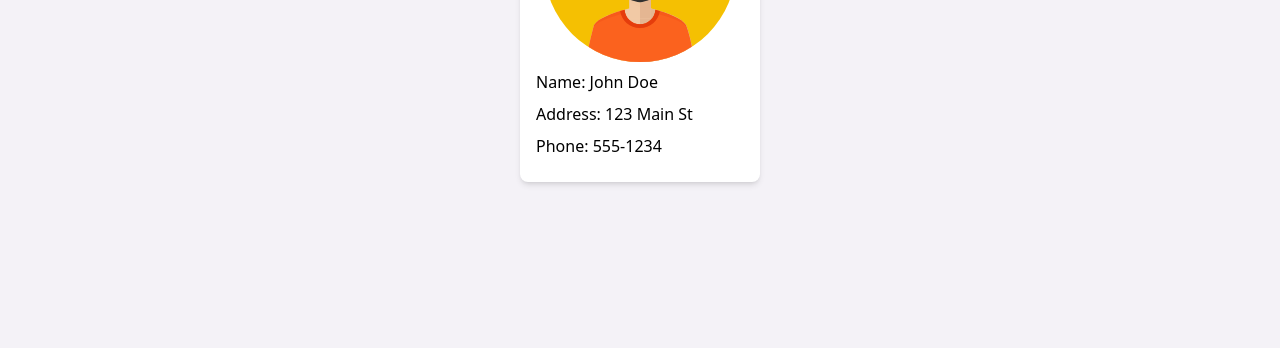
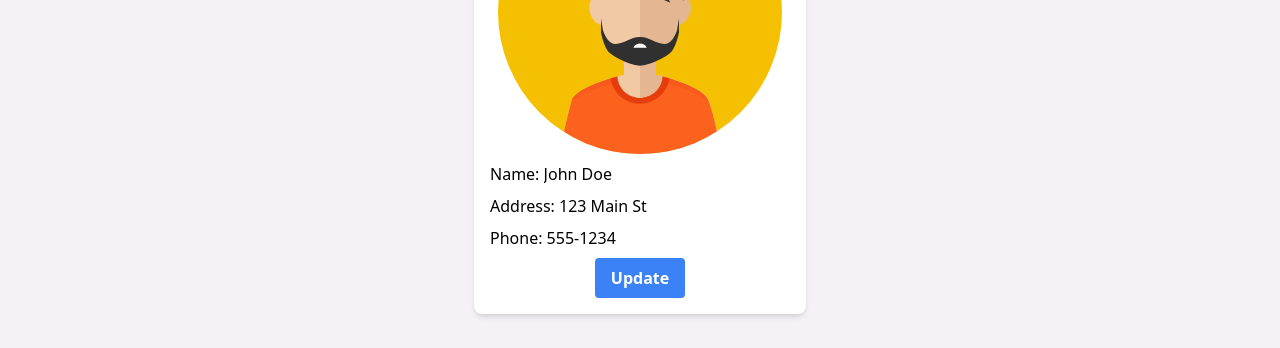
Before and after one commit to mdcravero/react_e-commerce, a React (Vite) app: page /my-account in a window 1280 px wide. Shown: the part 282-630 px from the top of the page. Built offline with nearby package versions, Linux system fonts and the light colour scheme; no server answers.

Commit message:
account page improvement

```diff
--- a/src/pages/MyAccount/index.jsx
+++ b/src/pages/MyAccount/index.jsx
@@ -1,11 +1,16 @@
-import React from "react";
+import React, { useState } from "react";
 import Layout from "../../Components/Layout";
 
 function MyAccount() {
-  const user = {
-    name: "John Doe",
-    address: "123 Main St",
-    phone: "555-1234"
+  //move this to context when you can xD
+  const [name, setName] = useState("John Doe");
+  const [address, setAddress] = useState("123 Main St");
+  const [phone, setPhone] = useState("555-1234");
+
+  const handleSubmit = (event) => {
+    event.preventDefault();
+    // Here you can update the user information in your backend
+    console.log(name, address, phone);
   };
 
   return (
@@ -15,9 +20,43 @@ function MyAccount() {
         <figure className="p-2">
           <img src="/avatar.svg" alt="" />
         </figure>
-        <p className="mb-2">Name: {user.name}</p>
-        <p className="mb-2">Address: {user.address}</p>
-        <p className="mb-2">Phone: {user.phone}</p>
+        <form onSubmit={handleSubmit} >
+          <div className="mb-2">
+            <label htmlFor="name">Name: </label>
+            <input
+              type="text"
+              id="name"
+              value={name}
+              onChange={(event) => setName(event.target.value)}
+            />
+          </div>
+          <div className="mb-2">
+            <label htmlFor="address">Address: </label>
+            <input
+              type="text"
+              id="address"
+              value={address}
+              onChange={(event) => setAddress(event.target.value)}
+            />
+          </div>
+          <div className="mb-2">
+            <label htmlFor="phone">Phone: </label>
+            <input
+              type="text"
+              id="phone"
+              value={phone}
+              onChange={(event) => setPhone(event.target.value)}
+            />
+          </div>
+          <div className= "flex justify-center">
+          <button
+            type="submit"
+            className="bg-blue-500 hover:bg-blue-700 text-white font-bold py-2 px-4 rounded"
+          >
+            Update
+          </button>
+          </div>
+        </form>
       </div>
     </Layout>
   );
```
